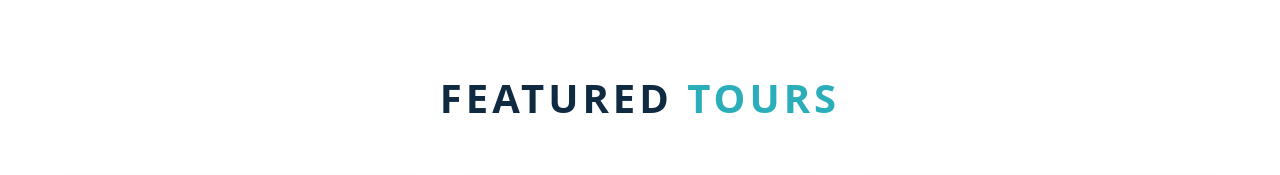
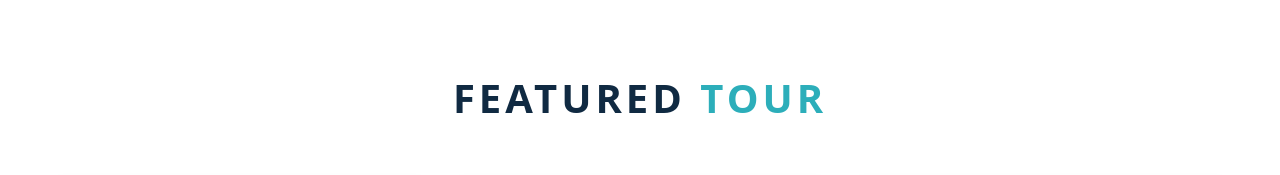
Before and after one commit to MAMTA137/backroads-app, a React (Create React App) app: page / in a window 1280 px wide. Shown: the part 1873-2048 px from the top of the page. Built offline with nearby package versions, Linux system fonts and the light colour scheme.

Commit message:
title component

```diff
--- a/src/components/about.js
+++ b/src/components/about.js
@@ -1,11 +1,9 @@
 import image from '../images/about.jpeg'
-
+import Title from './title';
 const About =() =>{
     return(
         <section className="section" id="about">
-      <div className="section-title">
-        <h2>about <span>us</span></h2>
-      </div>
+         <Title title='about' subtitle='us'/>
 
       <div className="section-center about-center">
         <div className="about-img">
--- a/src/components/services.js
+++ b/src/components/services.js
@@ -1,8 +1,11 @@
+import Title from './title';
+
+
 const Services = () =>{
-    return (<section className="section services" id="services">
-    <div className="section-title">
-      <h2>our <span>services</span></h2>
-    </div>
+    return (
+    <section className="section services" id="services">
+      <Title title='Our' subtitle='Services'/>
+
     <div className="section-center services-center">
       <article className="service">
         <span className="service-icon"><i className="fas fa-wallet fa-fw"></i></span>
--- /dev/null
+++ b/src/components/title.js
@@ -0,0 +1,9 @@
+const Title = ({title,subtitle}) =>{
+    return (
+    <div className="section-title">
+        <h2>{title} <span>{subtitle}</span></h2>
+    </div>
+    )
+}
+
+export default Title;
--- a/src/components/tours.js
+++ b/src/components/tours.js
@@ -1,9 +1,12 @@
+import Title from './title';
+
+
 const Tours =()=>{
     return(
         <section className="section" id="tours">
-        <div className="section-title">
-          <h2>featured <span>tours</span></h2>
-        </div>
+      <Title title='Featured' subtitle='tour'/>
+
+
 
         <div className="section-center featured-center">
           <article className="tour-card">
```
